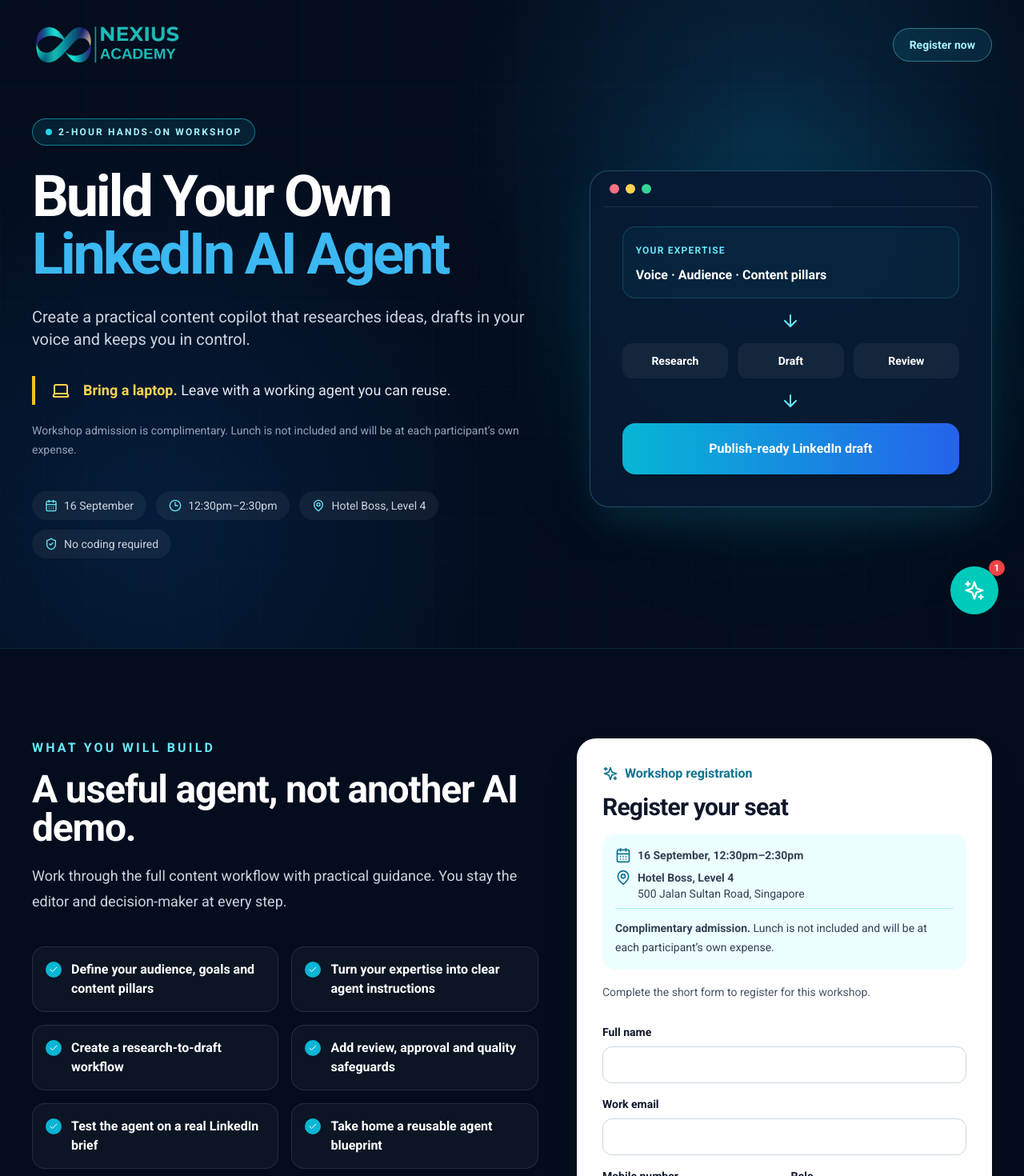
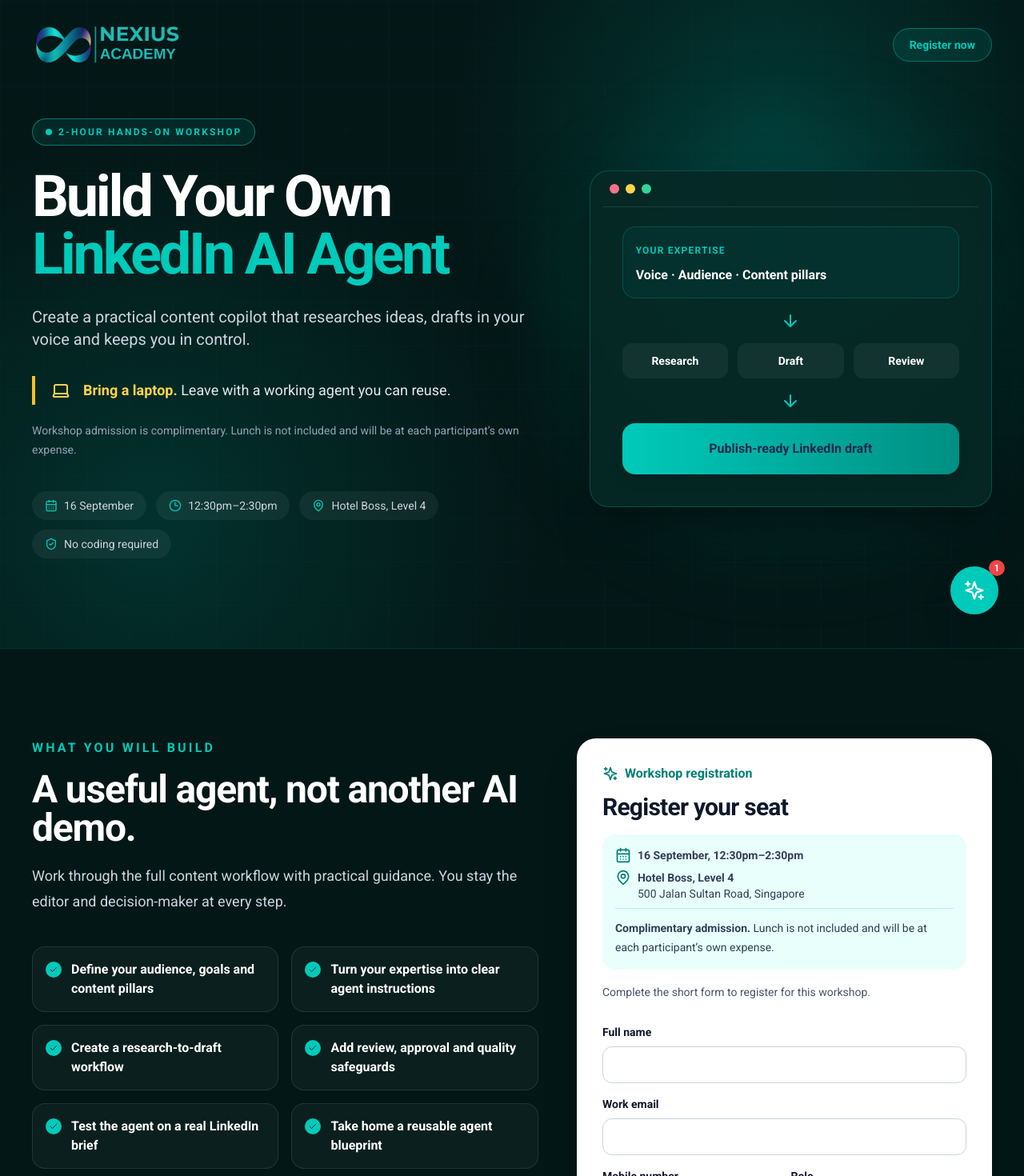
Before and after one commit to nexiuslabs/nexiusacademyskillsfuture, a React (Vite) app: page /workshops/linkedin-ai-agent in a window 1280 px wide. Shown: the top 1470 px of the page at 80% size. Built offline with nearby package versions, Linux system fonts and the light colour scheme.

Commit message:
brand: apply Academy teal palette to workshop

```diff
--- a/pages/LinkedInAIAgentWorkshopPage.tsx
+++ b/pages/LinkedInAIAgentWorkshopPage.tsx
@@ -69,10 +69,10 @@
         description="A hands-on, no-code workshop for professionals who want a practical LinkedIn content copilot they control. Bring a laptop and leave with a reusable agent."
         canonical={PAGE_PATH}
       />
-      <main className="min-h-screen overflow-hidden bg-[#030d1d] text-white">
-        <section className="relative border-b border-cyan-400/15">
-          <div className="absolute inset-0 bg-[radial-gradient(circle_at_75%_20%,rgba(30,167,237,0.18),transparent_34%),radial-gradient(circle_at_15%_80%,rgba(10,83,160,0.22),transparent_38%)]" />
-          <div className="absolute inset-0 opacity-20 [background-image:linear-gradient(rgba(50,178,238,.12)_1px,transparent_1px),linear-gradient(90deg,rgba(50,178,238,.12)_1px,transparent_1px)] [background-size:54px_54px]" />
+      <main className="min-h-screen overflow-hidden bg-[#031716] text-white">
+        <section className="relative border-b border-accent/15">
+          <div className="absolute inset-0 bg-[radial-gradient(circle_at_75%_20%,rgba(0,202,186,0.18),transparent_34%),radial-gradient(circle_at_15%_80%,rgba(0,143,131,0.22),transparent_38%)]" />
+          <div className="absolute inset-0 opacity-20 [background-image:linear-gradient(rgba(0,202,186,.12)_1px,transparent_1px),linear-gradient(90deg,rgba(0,202,186,.12)_1px,transparent_1px)] [background-size:54px_54px]" />
           <div className="relative mx-auto max-w-7xl px-5 pb-20 pt-7 sm:px-8 lg:px-10 lg:pb-28">
             <header className="mb-16 flex items-center justify-between">
               <a href="/" aria-label="Nexius Academy home" className="flex items-center">
@@ -82,16 +82,16 @@
                   className="h-12 w-auto sm:h-14"
                 />
               </a>
-              <a href="#register" className="rounded-full border border-cyan-300/40 bg-cyan-400/10 px-5 py-2.5 text-sm font-bold text-cyan-200 transition hover:bg-cyan-400/20">Register now</a>
+              <a href="#register" className="rounded-full border border-accent/40 bg-accent/10 px-5 py-2.5 text-sm font-bold text-accent transition hover:bg-accent/20">Register now</a>
             </header>
 
             <div className="grid items-center gap-14 lg:grid-cols-[1.12fr_.88fr]">
               <div>
-                <div className="mb-7 inline-flex items-center gap-2 rounded-full border border-cyan-400/50 bg-cyan-400/10 px-4 py-2 text-xs font-bold uppercase tracking-[.18em] text-cyan-200">
-                  <span className="h-2 w-2 rounded-full bg-cyan-400" /> 2-hour hands-on workshop
+                <div className="mb-7 inline-flex items-center gap-2 rounded-full border border-accent/50 bg-accent/10 px-4 py-2 text-xs font-bold uppercase tracking-[.18em] text-accent">
+                  <span className="h-2 w-2 rounded-full bg-accent" /> 2-hour hands-on workshop
                 </div>
                 <h1 className="max-w-4xl text-balance text-5xl font-black leading-[.98] tracking-[-.045em] sm:text-6xl lg:text-7xl">
-                  Build Your Own <span className="text-[#3bb8f2]">LinkedIn AI Agent</span>
+                  Build Your Own <span className="text-accent">LinkedIn AI Agent</span>
                 </h1>
                 <p className="mt-7 max-w-2xl text-lg leading-8 text-slate-300 sm:text-xl">
                   Create a practical content copilot that researches ideas, drafts in your voice and keeps you in control.
@@ -104,23 +104,23 @@
                   Workshop admission is complimentary. Lunch is not included and will be at each participant’s own expense.
                 </p>
                 <div className="mt-10 flex flex-wrap gap-3 text-sm text-slate-300">
-                  <span className="flex items-center gap-2 rounded-full bg-white/5 px-4 py-2"><CalendarDays className="h-4 w-4 text-cyan-300" /> 16 September</span>
-                  <span className="flex items-center gap-2 rounded-full bg-white/5 px-4 py-2"><Clock3 className="h-4 w-4 text-cyan-300" /> 12:30pm–2:30pm</span>
-                  <span className="flex items-center gap-2 rounded-full bg-white/5 px-4 py-2"><MapPin className="h-4 w-4 text-cyan-300" /> Hotel Boss, Level 4</span>
-                  <span className="flex items-center gap-2 rounded-full bg-white/5 px-4 py-2"><ShieldCheck className="h-4 w-4 text-cyan-300" /> No coding required</span>
+                  <span className="flex items-center gap-2 rounded-full bg-white/5 px-4 py-2"><CalendarDays className="h-4 w-4 text-accent" /> 16 September</span>
+                  <span className="flex items-center gap-2 rounded-full bg-white/5 px-4 py-2"><Clock3 className="h-4 w-4 text-accent" /> 12:30pm–2:30pm</span>
+                  <span className="flex items-center gap-2 rounded-full bg-white/5 px-4 py-2"><MapPin className="h-4 w-4 text-accent" /> Hotel Boss, Level 4</span>
+                  <span className="flex items-center gap-2 rounded-full bg-white/5 px-4 py-2"><ShieldCheck className="h-4 w-4 text-accent" /> No coding required</span>
                 </div>
               </div>
 
               <div className="relative mx-auto w-full max-w-lg">
-                <div className="absolute -inset-8 rounded-full bg-cyan-500/10 blur-3xl" />
-                <div className="relative rounded-3xl border border-cyan-300/25 bg-[#071a32]/90 p-4 shadow-2xl shadow-cyan-950/70">
+                <div className="absolute -inset-8 rounded-full bg-accent/10 blur-3xl" />
+                <div className="relative rounded-3xl border border-accent/25 bg-[#062825]/90 p-4 shadow-2xl shadow-black/50">
                   <div className="flex items-center gap-2 border-b border-white/10 px-2 pb-4"><span className="h-3 w-3 rounded-full bg-rose-400" /><span className="h-3 w-3 rounded-full bg-amber-300" /><span className="h-3 w-3 rounded-full bg-emerald-400" /></div>
                   <div className="space-y-4 p-3 sm:p-6">
-                    <div className="rounded-2xl border border-cyan-400/20 bg-cyan-400/5 p-4"><span className="text-xs font-bold uppercase tracking-widest text-cyan-300">Your expertise</span><p className="mt-2 font-semibold">Voice · Audience · Content pillars</p></div>
-                    <div className="flex justify-center text-cyan-300"><ArrowRight className="h-6 w-6 rotate-90" /></div>
+                    <div className="rounded-2xl border border-accent/20 bg-accent/5 p-4"><span className="text-xs font-bold uppercase tracking-widest text-accent">Your expertise</span><p className="mt-2 font-semibold">Voice · Audience · Content pillars</p></div>
+                    <div className="flex justify-center text-accent"><ArrowRight className="h-6 w-6 rotate-90" /></div>
                     <div className="grid grid-cols-3 gap-3 text-center text-xs font-semibold sm:text-sm"><div className="rounded-xl bg-white/5 p-3">Research</div><div className="rounded-xl bg-white/5 p-3">Draft</div><div className="rounded-xl bg-white/5 p-3">Review</div></div>
-                    <div className="flex justify-center text-cyan-300"><ArrowRight className="h-6 w-6 rotate-90" /></div>
-                    <div className="rounded-2xl bg-gradient-to-r from-cyan-500 to-blue-600 p-5 text-center font-black text-white shadow-lg">Publish-ready LinkedIn draft</div>
+                    <div className="flex justify-center text-accent"><ArrowRight className="h-6 w-6 rotate-90" /></div>
+                    <div className="rounded-2xl bg-gradient-to-r from-accent to-[#008f83] p-5 text-center font-black text-primary shadow-lg">Publish-ready LinkedIn draft</div>
                   </div>
                 </div>
               </div>
@@ -130,11 +130,11 @@
 
         <section className="mx-auto grid max-w-7xl gap-12 px-5 py-20 sm:px-8 lg:grid-cols-[1fr_.82fr] lg:px-10 lg:py-28">
           <div>
-            <p className="font-bold uppercase tracking-[.2em] text-cyan-300">What you will build</p>
+            <p className="font-bold uppercase tracking-[.2em] text-accent">What you will build</p>
             <h2 className="mt-4 max-w-2xl text-3xl font-black tracking-tight sm:text-5xl">A useful agent, not another AI demo.</h2>
             <p className="mt-5 max-w-2xl text-lg leading-8 text-slate-300">Work through the full content workflow with practical guidance. You stay the editor and decision-maker at every step.</p>
             <div className="mt-10 grid gap-4 sm:grid-cols-2">
-              {outcomes.map((outcome) => <div key={outcome} className="flex gap-3 rounded-2xl border border-white/10 bg-white/[.035] p-4"><Check className="mt-0.5 h-5 w-5 shrink-0 rounded-full bg-cyan-500 p-1 text-white" /><span className="font-semibold leading-6">{outcome}</span></div>)}
+              {outcomes.map((outcome) => <div key={outcome} className="flex gap-3 rounded-2xl border border-white/10 bg-white/[.035] p-4"><Check className="mt-0.5 h-5 w-5 shrink-0 rounded-full bg-accent p-1 text-primary" /><span className="font-semibold leading-6">{outcome}</span></div>)}
             </div>
             <div className="mt-8 rounded-2xl border border-amber-300/20 bg-amber-300/5 p-5 text-slate-200"><strong className="text-amber-300">Best for:</strong> founders, consultants, marketers and professionals who want consistent content without surrendering their voice.</div>
           </div>
@@ -145,25 +145,25 @@
                 <div className="py-10 text-center"><CheckCircle2 className="mx-auto h-14 w-14 text-emerald-500" /><h2 className="mt-5 text-2xl font-black">You’re registered.</h2><p className="mt-3 leading-7 text-slate-600">We’ll contact you with confirmation details for 16 September at Hotel Boss.</p></div>
               ) : (
                 <>
-                  <div className="flex items-center gap-2 font-bold text-cyan-700"><Sparkles className="h-5 w-5" /> Workshop registration</div>
+                  <div className="flex items-center gap-2 font-bold text-[#007f75]"><Sparkles className="h-5 w-5" /> Workshop registration</div>
                   <h2 className="mt-3 text-3xl font-black tracking-tight">Register your seat</h2>
-                  <div className="mt-4 space-y-2 rounded-2xl bg-cyan-50 p-4 text-sm text-slate-700">
-                    <p className="flex gap-2"><CalendarDays className="h-5 w-5 shrink-0 text-cyan-700" /><strong>16 September, 12:30pm–2:30pm</strong></p>
-                    <p className="flex gap-2"><MapPin className="h-5 w-5 shrink-0 text-cyan-700" /><span><strong>Hotel Boss, Level 4</strong><br />500 Jalan Sultan Road, Singapore</span></p>
-                    <p className="border-t border-cyan-200 pt-3 leading-6"><strong>Complimentary admission.</strong> Lunch is not included and will be at each participant’s own expense.</p>
+                  <div className="mt-4 space-y-2 rounded-2xl bg-[#e8fffc] p-4 text-sm text-slate-700">
+                    <p className="flex gap-2"><CalendarDays className="h-5 w-5 shrink-0 text-[#007f75]" /><strong>16 September, 12:30pm–2:30pm</strong></p>
+                    <p className="flex gap-2"><MapPin className="h-5 w-5 shrink-0 text-[#007f75]" /><span><strong>Hotel Boss, Level 4</strong><br />500 Jalan Sultan Road, Singapore</span></p>
+                    <p className="border-t border-accent/25 pt-3 leading-6"><strong>Complimentary admission.</strong> Lunch is not included and will be at each participant’s own expense.</p>
                   </div>
                   <p className="mt-4 text-sm leading-6 text-slate-600">Complete the short form to register for this workshop.</p>
                   <form onSubmit={handleSubmit} className="mt-7 space-y-4">
-                    <label className="block text-sm font-bold">Full name<input required autoComplete="name" value={form.fullName} onChange={(e) => setForm({ ...form, fullName: e.target.value })} className="mt-2 w-full rounded-xl border border-slate-300 px-4 py-3 font-normal outline-none focus:border-cyan-500 focus:ring-2 focus:ring-cyan-100" /></label>
-                    <label className="block text-sm font-bold">Work email<input required type="email" autoComplete="email" value={form.email} onChange={(e) => setForm({ ...form, email: e.target.value })} className="mt-2 w-full rounded-xl border border-slate-300 px-4 py-3 font-normal outline-none focus:border-cyan-500 focus:ring-2 focus:ring-cyan-100" /></label>
+                    <label className="block text-sm font-bold">Full name<input required autoComplete="name" value={form.fullName} onChange={(e) => setForm({ ...form, fullName: e.target.value })} className="mt-2 w-full rounded-xl border border-slate-300 px-4 py-3 font-normal outline-none focus:border-accent focus:ring-2 focus:ring-accent/20" /></label>
+                    <label className="block text-sm font-bold">Work email<input required type="email" autoComplete="email" value={form.email} onChange={(e) => setForm({ ...form, email: e.target.value })} className="mt-2 w-full rounded-xl border border-slate-300 px-4 py-3 font-normal outline-none focus:border-accent focus:ring-2 focus:ring-accent/20" /></label>
                     <div className="grid gap-4 sm:grid-cols-2">
-                      <label className="block text-sm font-bold">Mobile number<input required type="tel" autoComplete="tel" value={form.phone} onChange={(e) => setForm({ ...form, phone: e.target.value })} className="mt-2 w-full rounded-xl border border-slate-300 px-4 py-3 font-normal outline-none focus:border-cyan-500" /></label>
-                      <label className="block text-sm font-bold">Role<input required autoComplete="organization-title" value={form.role} onChange={(e) => setForm({ ...form, role: e.target.value })} className="mt-2 w-full rounded-xl border border-slate-300 px-4 py-3 font-normal outline-none focus:border-cyan-500" /></label>
+                      <label className="block text-sm font-bold">Mobile number<input required type="tel" autoComplete="tel" value={form.phone} onChange={(e) => setForm({ ...form, phone: e.target.value })} className="mt-2 w-full rounded-xl border border-slate-300 px-4 py-3 font-normal outline-none focus:border-accent" /></label>
+                      <label className="block text-sm font-bold">Role<input required autoComplete="organization-title" value={form.role} onChange={(e) => setForm({ ...form, role: e.target.value })} className="mt-2 w-full rounded-xl border border-slate-300 px-4 py-3 font-normal outline-none focus:border-accent" /></label>
                     </div>
-                    <label className="block text-sm font-bold">Company <span className="font-normal text-slate-400">(optional)</span><input autoComplete="organization" value={form.companyName} onChange={(e) => setForm({ ...form, companyName: e.target.value })} className="mt-2 w-full rounded-xl border border-slate-300 px-4 py-3 font-normal outline-none focus:border-cyan-500" /></label>
-                    <label className="block text-sm font-bold">Age group<select value={form.ageBand} onChange={(e) => setForm({ ...form, ageBand: e.target.value as 'below_40' | '40_and_above' })} className="mt-2 w-full rounded-xl border border-slate-300 bg-white px-4 py-3 font-normal outline-none focus:border-cyan-500"><option value="below_40">Below 40</option><option value="40_and_above">40 and above</option></select></label>
+                    <label className="block text-sm font-bold">Company <span className="font-normal text-slate-400">(optional)</span><input autoComplete="organization" value={form.companyName} onChange={(e) => setForm({ ...form, companyName: e.target.value })} className="mt-2 w-full rounded-xl border border-slate-300 px-4 py-3 font-normal outline-none focus:border-accent" /></label>
+                    <label className="block text-sm font-bold">Age group<select value={form.ageBand} onChange={(e) => setForm({ ...form, ageBand: e.target.value as 'below_40' | '40_and_above' })} className="mt-2 w-full rounded-xl border border-slate-300 bg-white px-4 py-3 font-normal outline-none focus:border-accent"><option value="below_40">Below 40</option><option value="40_and_above">40 and above</option></select></label>
                     {status === 'error' && <p role="alert" className="rounded-lg bg-rose-50 p-3 text-sm text-rose-700">We couldn’t submit the form. Please try again or email hello@nexiuslabs.com.</p>}
-                    <button disabled={status === 'submitting'} className="flex w-full items-center justify-center gap-2 rounded-xl bg-[#087fc0] px-5 py-4 font-black text-white transition hover:bg-[#05699f] disabled:cursor-wait disabled:opacity-60">{status === 'submitting' ? 'Submitting…' : 'Register for workshop'}<ArrowRight className="h-5 w-5" /></button>
+                    <button disabled={status === 'submitting'} className="flex w-full items-center justify-center gap-2 rounded-xl bg-accent px-5 py-4 font-black text-primary transition hover:bg-[#00b4a5] disabled:cursor-wait disabled:opacity-60">{status === 'submitting' ? 'Submitting…' : 'Register for workshop'}<ArrowRight className="h-5 w-5" /></button>
                     <p className="text-center text-xs leading-5 text-slate-500">By registering, you agree to be contacted about this workshop. No spam.</p>
                   </form>
                 </>
```
